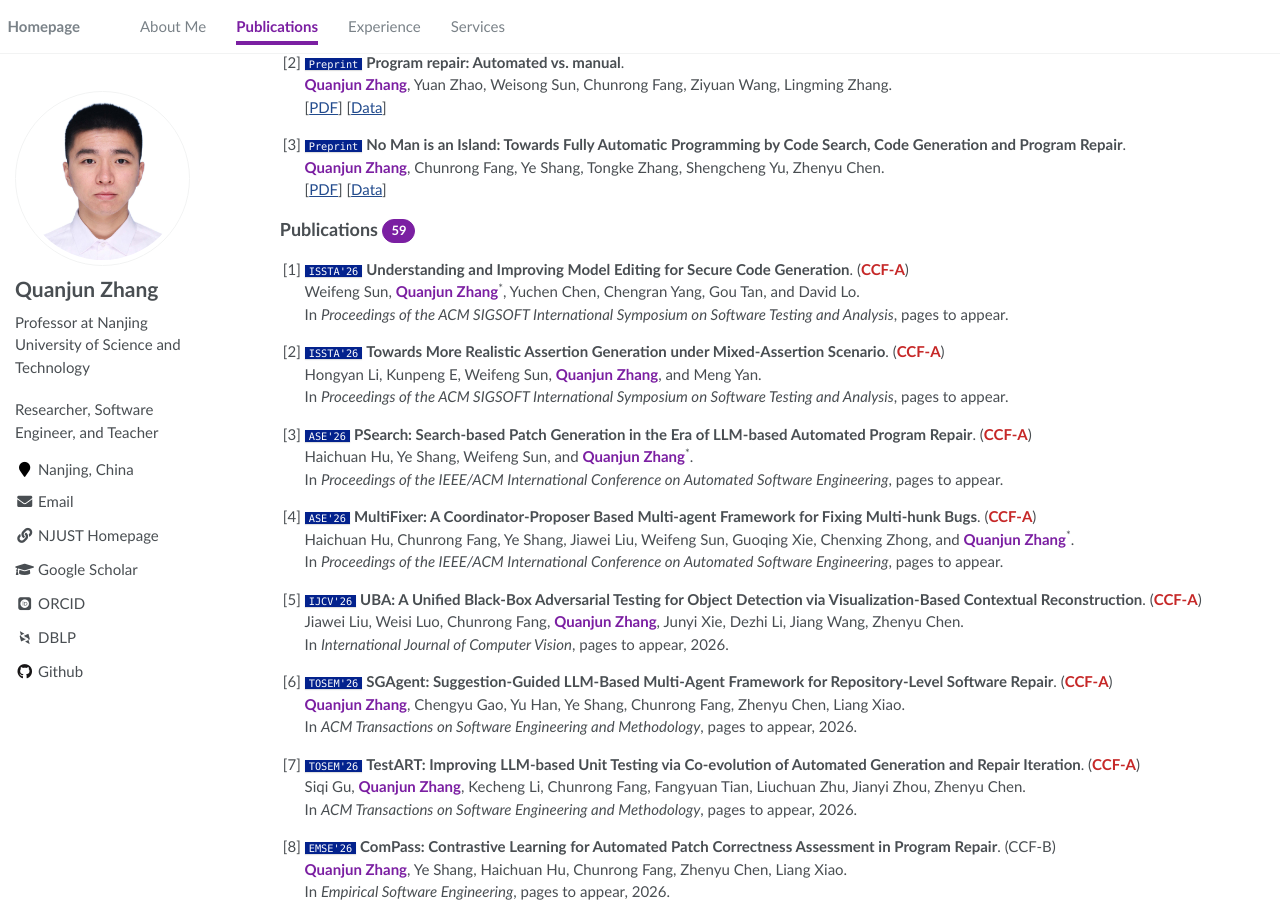
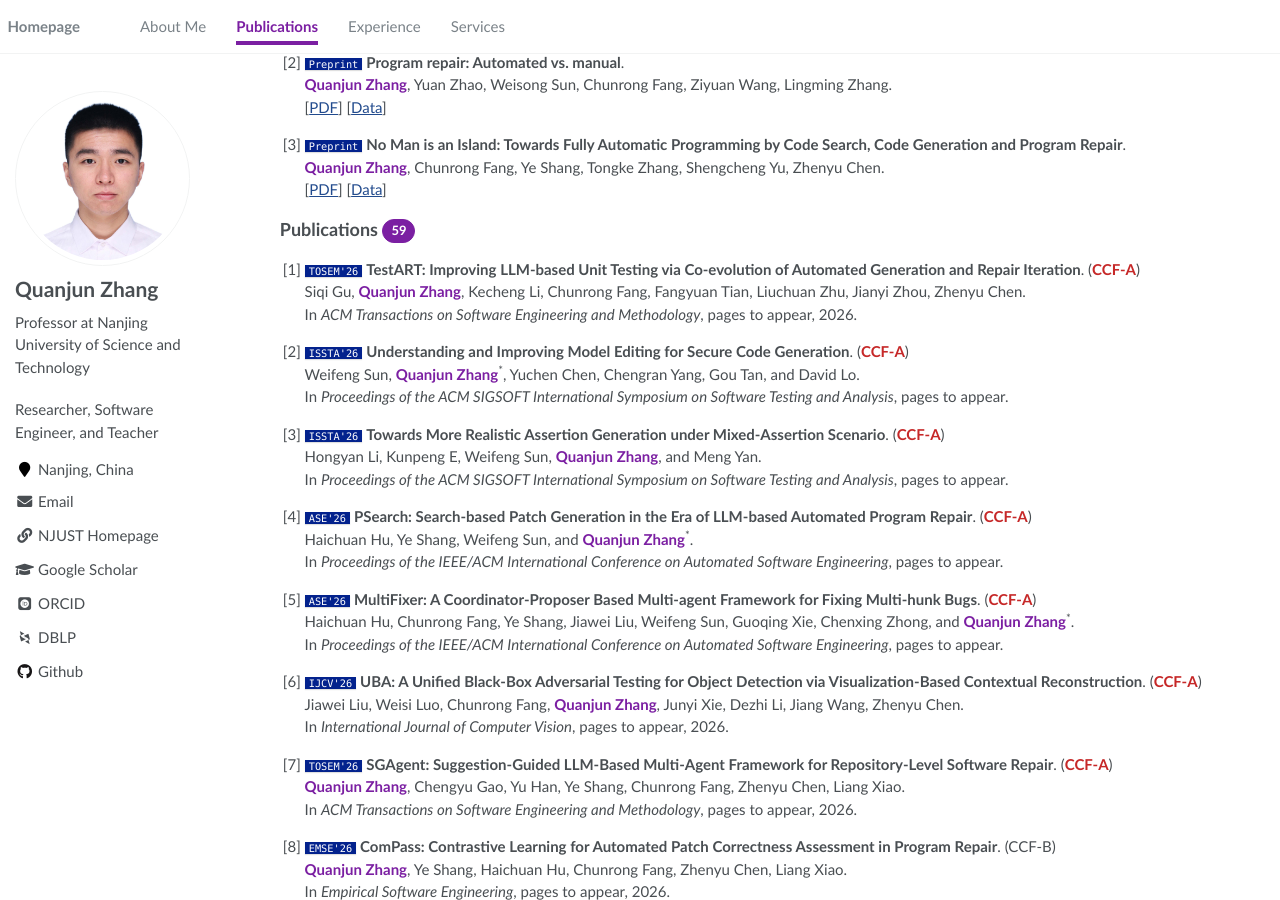
Before and after one commit to QuanjunZhang/quanjunzhang.github.io, a Jekyll site: the page built from _pages/publications.md, in a window 1280 px wide and 900 px high, scrolled down 278 px. Built offline with Jekyll 4.4.1, drawn with Linux system fonts in a browser that asks for light colours; some web fonts are replaced.

Commit message:
Move TestART publication to top

```diff
--- a/_pages/publications.md
+++ b/_pages/publications.md
@@ -28,32 +28,32 @@ Note: <sup>&#42;</sup> denotes corresponding author; <sup>&dagger;</sup> denotes
 
 ## Publications
 
-1. `ISSTA'26` **Understanding and Improving Model Editing for Secure Code Generation**. (<span class="ccf-a">CCF-A</span>)<br>
+1. `TOSEM'26` **TestART: Improving LLM-based Unit Testing via Co-evolution of Automated Generation and Repair Iteration**. (<span class="ccf-a">CCF-A</span>)<br>
+  Siqi Gu, **Quanjun Zhang**, Kecheng Li, Chunrong Fang, Fangyuan Tian, Liuchuan Zhu, Jianyi Zhou, Zhenyu Chen.<br>
+  In *ACM Transactions on Software Engineering and Methodology*, pages to appear, 2026.
+
+2. `ISSTA'26` **Understanding and Improving Model Editing for Secure Code Generation**. (<span class="ccf-a">CCF-A</span>)<br>
   Weifeng Sun, **Quanjun Zhang**<sup>&#42;</sup>, Yuchen Chen, Chengran Yang, Gou Tan, and David Lo.<br>
   In *Proceedings of the ACM SIGSOFT International Symposium on Software Testing and Analysis*, pages to appear.
 
-2. `ISSTA'26` **Towards More Realistic Assertion Generation under Mixed-Assertion Scenario**. (<span class="ccf-a">CCF-A</span>)<br>
+3. `ISSTA'26` **Towards More Realistic Assertion Generation under Mixed-Assertion Scenario**. (<span class="ccf-a">CCF-A</span>)<br>
   Hongyan Li, Kunpeng E, Weifeng Sun, **Quanjun Zhang**, and Meng Yan.<br>
   In *Proceedings of the ACM SIGSOFT International Symposium on Software Testing and Analysis*, pages to appear.
 
-3. `ASE'26` **PSearch: Search-based Patch Generation in the Era of LLM-based Automated Program Repair**. (<span class="ccf-a">CCF-A</span>)<br>
+4. `ASE'26` **PSearch: Search-based Patch Generation in the Era of LLM-based Automated Program Repair**. (<span class="ccf-a">CCF-A</span>)<br>
   Haichuan Hu, Ye Shang, Weifeng Sun, and **Quanjun Zhang**<sup>&#42;</sup>.<br>
   In *Proceedings of the IEEE/ACM International Conference on Automated Software Engineering*, pages to appear.
 
-4. `ASE'26` **MultiFixer: A Coordinator-Proposer Based Multi-agent Framework for Fixing Multi-hunk Bugs**. (<span class="ccf-a">CCF-A</span>)<br>
+5. `ASE'26` **MultiFixer: A Coordinator-Proposer Based Multi-agent Framework for Fixing Multi-hunk Bugs**. (<span class="ccf-a">CCF-A</span>)<br>
   Haichuan Hu, Chunrong Fang, Ye Shang, Jiawei Liu, Weifeng Sun, Guoqing Xie, Chenxing Zhong, and **Quanjun Zhang**<sup>&#42;</sup>.<br>
   In *Proceedings of the IEEE/ACM International Conference on Automated Software Engineering*, pages to appear.
 
-5. `IJCV'26` **UBA: A Unified Black-Box Adversarial Testing for Object Detection via Visualization-Based Contextual Reconstruction**. (<span class="ccf-a">CCF-A</span>)<br>
+6. `IJCV'26` **UBA: A Unified Black-Box Adversarial Testing for Object Detection via Visualization-Based Contextual Reconstruction**. (<span class="ccf-a">CCF-A</span>)<br>
   Jiawei Liu, Weisi Luo, Chunrong Fang, **Quanjun Zhang**, Junyi Xie, Dezhi Li, Jiang Wang, Zhenyu Chen.<br>
   In *International Journal of Computer Vision*, pages to appear, 2026.
 
-6. `TOSEM'26` **SGAgent: Suggestion-Guided LLM-Based Multi-Agent Framework for Repository-Level Software Repair**. (<span class="ccf-a">CCF-A</span>)<br>
+7. `TOSEM'26` **SGAgent: Suggestion-Guided LLM-Based Multi-Agent Framework for Repository-Level Software Repair**. (<span class="ccf-a">CCF-A</span>)<br>
   **Quanjun Zhang**, Chengyu Gao, Yu Han, Ye Shang, Chunrong Fang, Zhenyu Chen, Liang Xiao.<br>
-  In *ACM Transactions on Software Engineering and Methodology*, pages to appear, 2026.
-
-7. `TOSEM'26` **TestART: Improving LLM-based Unit Testing via Co-evolution of Automated Generation and Repair Iteration**. (<span class="ccf-a">CCF-A</span>)<br>
-  Siqi Gu, **Quanjun Zhang**, Kecheng Li, Chunrong Fang, Fangyuan Tian, Liuchuan Zhu, Jianyi Zhou, Zhenyu Chen.<br>
   In *ACM Transactions on Software Engineering and Methodology*, pages to appear, 2026.
 
 8. `EMSE'26` **ComPass: Contrastive Learning for Automated Patch Correctness Assessment in Program Repair**. (CCF-B)<br>
```
